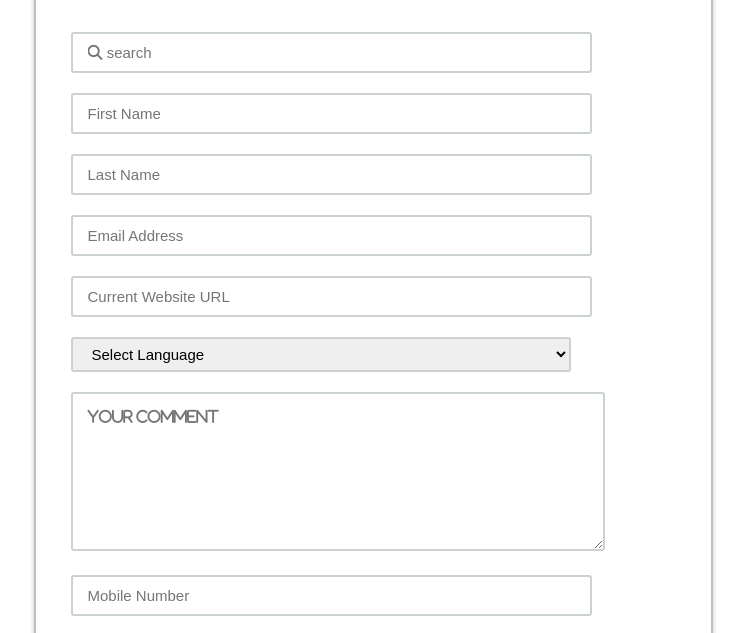
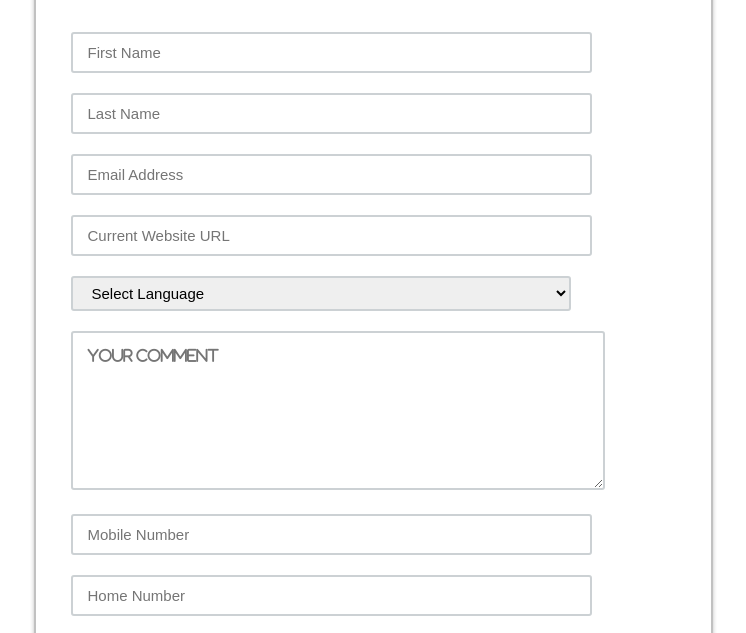
Before and after one commit to JocelynTriplett/form_builder, a plain HTML site: page index.html in a window 1280 px wide. Shown: the part 155-788 px from the top of the page, without its empty margins (267-1013 px from the left). Drawn offline with Linux system fonts and the light colour scheme.

Commit message:
took out html tag testing adding icons

```diff
--- a/index.html
+++ b/index.html
@@ -14,7 +14,7 @@
                 <span class="title">Sign Up For My Web App</span>
             </div>
             <div class="fields" id="fields">
-              <input type="textarea" placeholder="&#xF002; search" style="font-family:Arial, FontAwesome" />  <!--
+                <!--
                     <input type="text" id="user-first-name" placeholder="First Name">
                 -->
 
```
